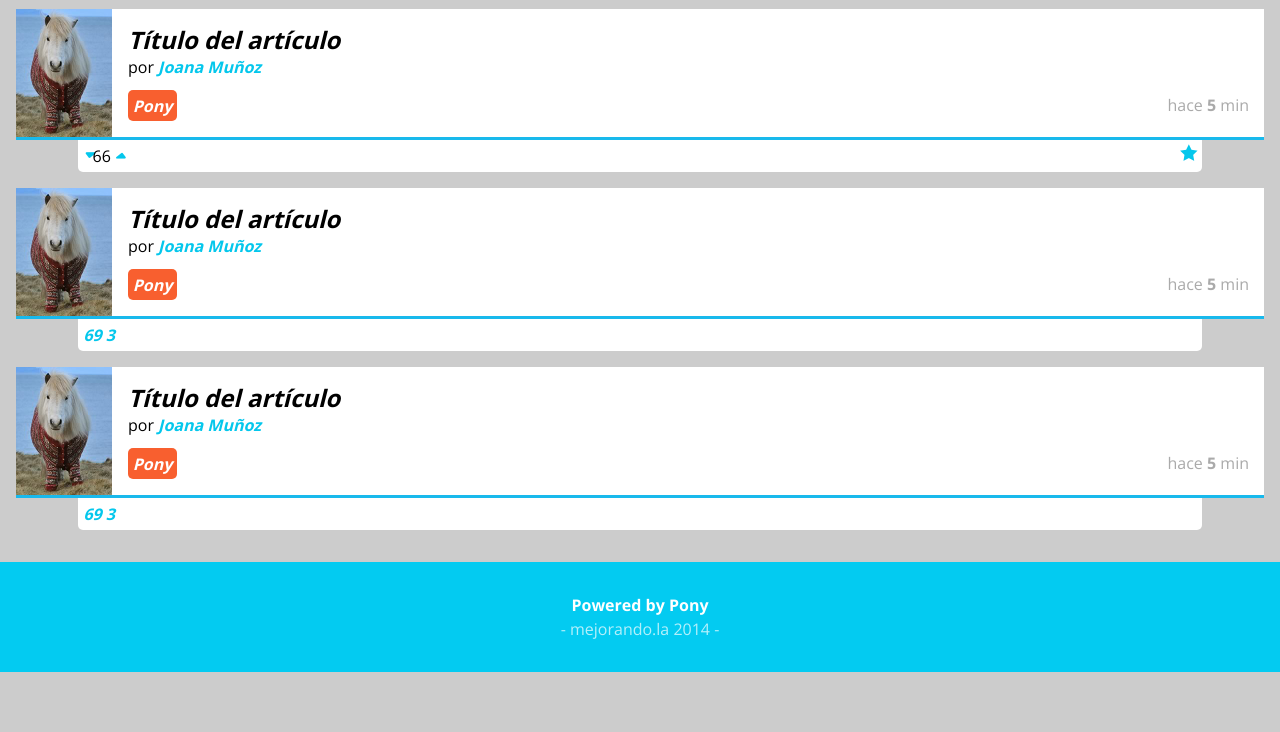
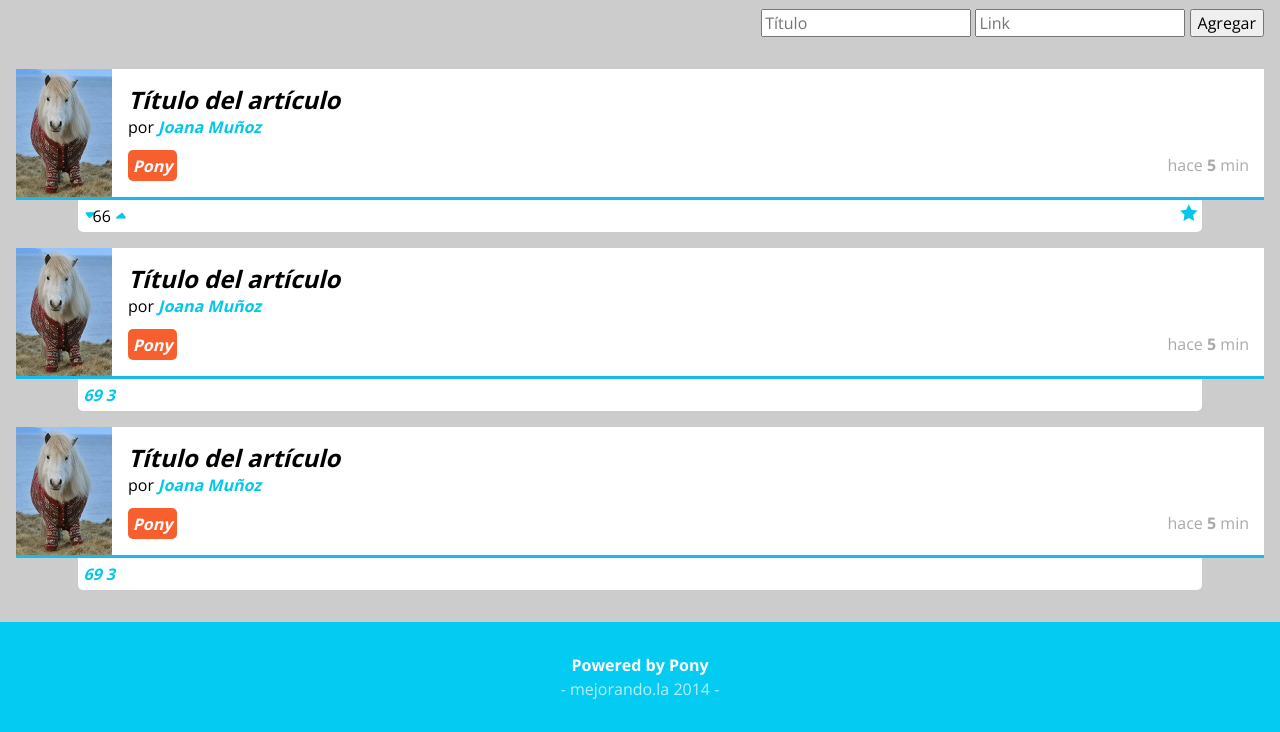
Before and after one commit to afbarcos/Puls2014-Europa, a plain HTML site: page index.html in a window 1280 px wide. Shown: the part 118-850 px from the top of the page. Before the commit the page ends 800 px from the top, so only its background shows below. Drawn offline with nearby package versions, Linux system fonts and the light colour scheme.

Commit message:
Cambios en formulario

```diff
--- a/css/styles.css
+++ b/css/styles.css
@@ -203,4 +203,11 @@ h2{
 	margin-top: 3px;
 	box-sizing: border-box;
 }
-#contenido
+
+
+/* FORMULARIO */
+
+.formulario{
+	text-align: right;
+	padding: 1em;
+}
--- a/index.html
+++ b/index.html
@@ -28,6 +28,11 @@
 			<li id="publicar_nav"><a href="#"><span class="icon-lapiz"></span>Publicar</a></li>
 		</ul>
 	</nav>
+	<form action="" id="formulario" class="formulario">
+		<input type="text" name="Título" id="titulo" placeholder="Título" required>
+		<input type="url" name="Link" id="link" placeholder="Link" required>
+		<input type="submit" value="Agregar">
+	</form>
 	<section id="contenido">
 		<article class="item">
 			<figure class="imagen_item">
```
